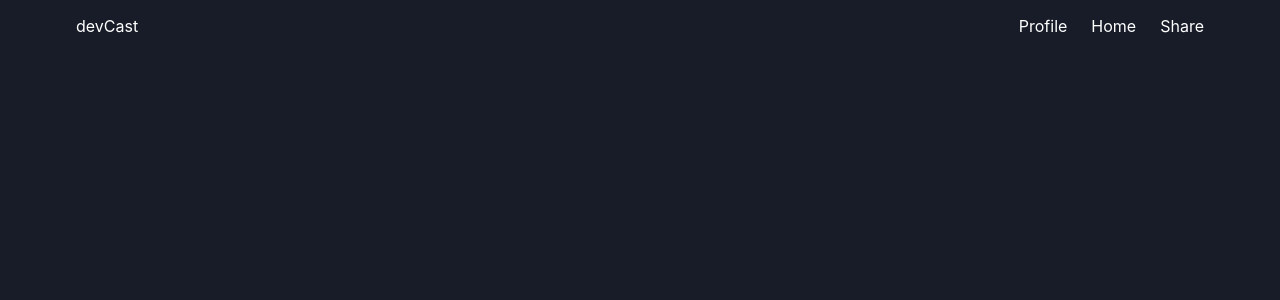
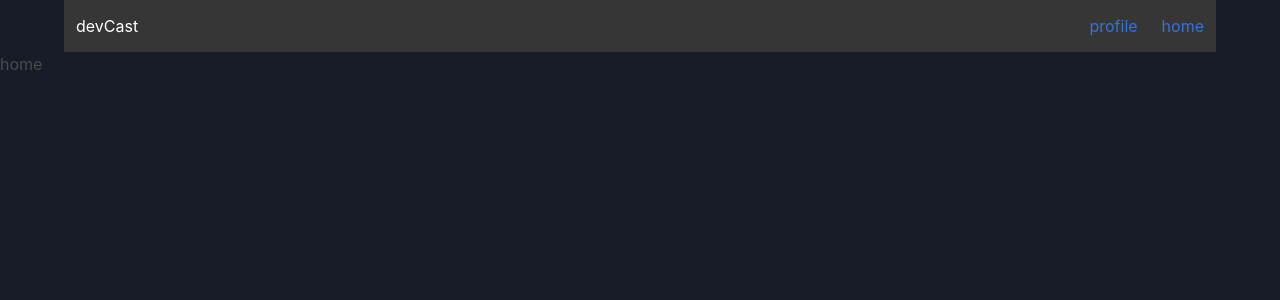
Before and after one commit to lucasxz/devcast-front, a React (Create React App) app: page / in a window 1280 px wide. Shown: the top 300 px of the page. Built offline with nearby package versions, Linux system fonts and the light colour scheme.

Commit message:
router added

```diff
--- a/package.json
+++ b/package.json
@@ -3,8 +3,10 @@
   "version": "0.1.0",
   "private": true,
   "dependencies": {
+    "axios": "^0.19.0",
     "react": "^16.9.0",
     "react-dom": "^16.9.0",
+    "react-router-dom": "^5.1.2",
     "react-scripts": "3.1.2"
   },
   "scripts": {
--- a/public/index.html
+++ b/public/index.html
@@ -28,41 +28,7 @@
   </head>
   <body>
     <noscript>You need to enable JavaScript to run this app.</noscript>
-    <nav class="navbar is-transparent is-dark container" role="navigation" aria-label="main navigation" style="background-color: transparent; background-image: none;">
-    <div class="navbar-brand">
-      <a class="navbar-item" href="">
-        devCast
-      </a>
 
-      <a role="button" class="navbar-burger burger" aria-label="menu" aria-expanded="false" data-target="navbarBasicExample">
-        <span aria-hidden="true"></span>
-        <span aria-hidden="true"></span>
-        <span aria-hidden="true"></span>
-      </a>
-    </div>
-
-    <div id="navbarBasicExample" class="navbar-menu">
-      <div class="navbar-start">
-
-        </div>
-        <div class="navbar-end">
-          <!-- Buttons go here -->
-          <a class="navbar-item">
-            Profile
-          </a>
-
-          <a class="navbar-item">
-            Home
-          </a>
-          <a class="navbar-item">
-            Share
-          </a>
-        </div>
-    </div>
-
-
-    </div>
-  </nav>
   <div id="root"></div>
     <!--
       This HTML file is a template.
--- a/src/App.js
+++ b/src/App.js
@@ -2,14 +2,19 @@ import React from 'react';
 import ReactDOM from 'react-dom'
 import logo from './logo.svg';
 import './App.css';
+import { Route, Switch } from 'react-router-dom';
+import Home from './pages/Home';
+import Profile from './pages/Profile';
+import Navbar from './components/Navbar';
 
 function App() {
   return (
-    <div class="container">
-
-
-
-
+    <div>
+      <Navbar/>
+      <switch>
+        <Route exact path="/" component={Home} />
+        <Route exact path="/profile" component={Profile} />
+      </switch>
     </div>
   )
 }
--- /dev/null
+++ b/src/components/Navbar.js
@@ -0,0 +1,39 @@
+import React from 'react';
+import { render } from 'react-dom';
+import { Link } from 'react-router-dom';
+
+class Navbar extends React.Component {
+    render() {
+        return (
+            <nav class="navbar is-transparent is-dark container" role="navigation" aria-label="main navigation" style={{backgroundColor: null, backgroundImage: null}}>
+                <div class="navbar-brand">
+                    <a class="navbar-item" href="">
+                        devCast
+      </a>
+
+                    <a role="button" class="navbar-burger burger" aria-label="menu" aria-expanded="false" data-target="navbarBasicExample">
+                        <span aria-hidden="true"></span>;
+        <span aria-hidden="true"></span>
+                        <span aria-hidden="true"></span>
+                    </a>
+                </div>
+
+                <div id="navbarBasicExample" class="navbar-menu">
+                    <div class="navbar-start">
+
+                    </div>
+                    <div class="navbar-end">
+                        <div class="navbar-item">
+                            <Link to="/profile">profile</Link>
+                        </div>
+                        <div class="navbar-item">
+                            <Link to="/">home</Link>
+                        </div>
+                    </div>
+                </div>
+            </nav>
+        );
+    };
+}
+
+export default Navbar;
--- a/src/index.js
+++ b/src/index.js
@@ -4,8 +4,15 @@ import './css/bulma.css';
 import './css/styles.css';
 import App from './App';
 import * as serviceWorker from './serviceWorker';
+import { BrowserRouter } from 'react-router-dom';
+import { Link } from 'react-router-dom';
 
-ReactDOM.render(<App />, document.getElementById('root'));
+ReactDOM.render(
+    <BrowserRouter>
+        <App />
+    </BrowserRouter>,
+    document.querySelector('#root')
+);
 
 // If you want your app to work offline and load faster, you can change
 // unregister() to register() below. Note this comes with some pitfalls.
--- /dev/null
+++ b/src/pages/Home.js
@@ -0,0 +1,8 @@
+import React, { Component } from 'react';
+import { Link } from 'react-router-dom';
+
+export default function Home() {
+    return (
+       <p>home</p>
+    )
+};
--- /dev/null
+++ b/src/pages/Profile.js
@@ -0,0 +1,8 @@
+import React, { Component } from 'react';
+import { Link } from 'react-router-dom';
+
+export default function Profile() {
+    return (
+       <p>Profile</p>
+    )
+};
--- /dev/null
+++ b/views/ide.css
@@ -0,0 +1,72 @@
+* {
+    box-sizing: border-box;
+    margin: 0;
+    padding: 0;
+    color: #fff;
+}
+
+body {
+    font-family: 'Lato', sans-serif;
+    background-color: #171c28
+}
+
+.container {
+    width: 80%;
+    margin: auto;
+}
+
+.bar .container {
+    padding-top: 1.5em;
+    display: flex;
+    justify-content: space-between;
+    align-items: baseline;
+}
+
+.nav-links {
+    list-style: none;
+    display: flex;
+    font-size: 1.5em;
+}
+
+.nav-links a {
+    text-decoration: none;
+    margin-left: 2em;
+}
+
+.logo {
+    font-size: 3em;
+}
+
+.app {
+    padding-top: 2em;
+    display: flex;
+}
+
+.ide {
+    margin-right: 1em;
+    display: flex;
+    flex-direction: column;
+    width: 100%;
+}
+
+.editor {
+    background-color: #090c13;
+    margin-bottom: 1em;
+    height: 35em;
+    border: none;
+    resize: none;
+    outline: none;
+}
+
+.output {
+    background-color: #090c13;
+    border: none;
+    resize: none;
+    outline: none;
+    height: 26em;
+}
+
+.users {
+    background-color: #090c13;
+    width: 15em;
+}
```
Also changed, not shown: views/ide.html (added, +36 -0 lines), views/login.html (added, +10 -0 lines), views/login.css (added), 1 other file (tests, documents, lock files or other folders).
